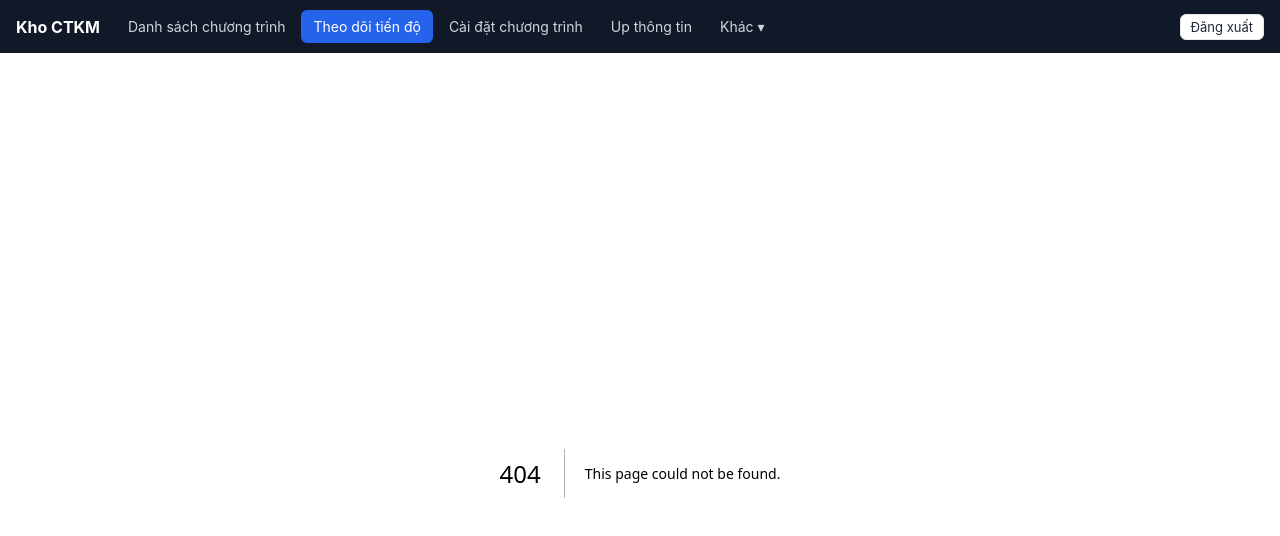
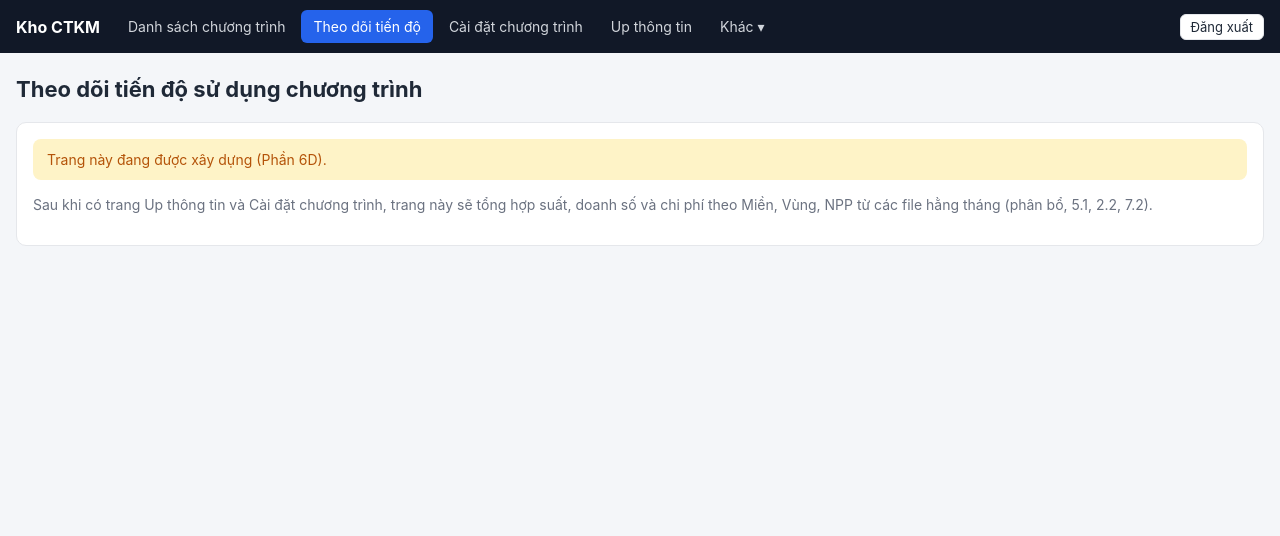
Before and after one commit to tradewantwantvietnam/ctkm-registry, a Next.js app: page /progress in a window 1280 px wide. Before the commit this address had no page. Shown: the top 536 px of the page. Built offline with nearby package versions, Linux system fonts and the light colour scheme.

Commit message:
Create page.js

```diff
--- /dev/null
+++ b/app/progress/page.js
@@ -0,0 +1,14 @@
+export default function ProgressPage() {
+  return (
+    <div>
+      <h1>Theo dõi tiến độ sử dụng chương trình</h1>
+      <div className="card">
+        <div className="alert alert-warn">Trang này đang được xây dựng (Phần 6D).</div>
+        <p className="muted">
+          Sau khi có trang Up thông tin và Cài đặt chương trình, trang này sẽ tổng hợp suất, doanh số và chi phí theo
+          Miền, Vùng, NPP từ các file hằng tháng (phân bổ, 5.1, 2.2, 7.2).
+        </p>
+      </div>
+    </div>
+  );
+}
```
